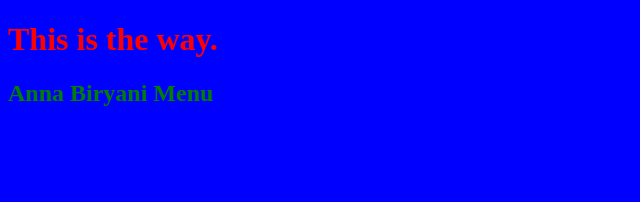
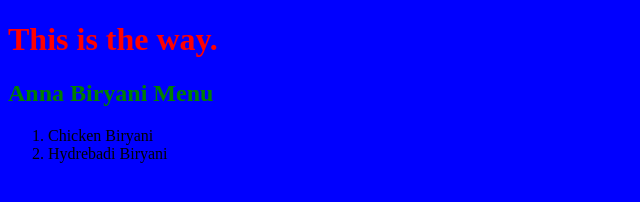
Before and after one commit to SSAdhikari11/Project_ST-1, a plain HTML site: page index.html in a window 1280 px wide. Shown: the whole page, without its empty margins (0-640 px from the left). Drawn offline with Linux system fonts and the light colour scheme.

Commit message:
first commit

```diff
--- a/index.html
+++ b/index.html
@@ -9,5 +9,9 @@
 <body>
     <h1>This is the way.</h1>
     <h2>Anna Biryani Menu</h2>
+    <ol>
+        <li>Chicken Biryani</li>
+        <li>Hydrebadi Biryani</li>
+    </ol>
 </body>
 </html>
```
